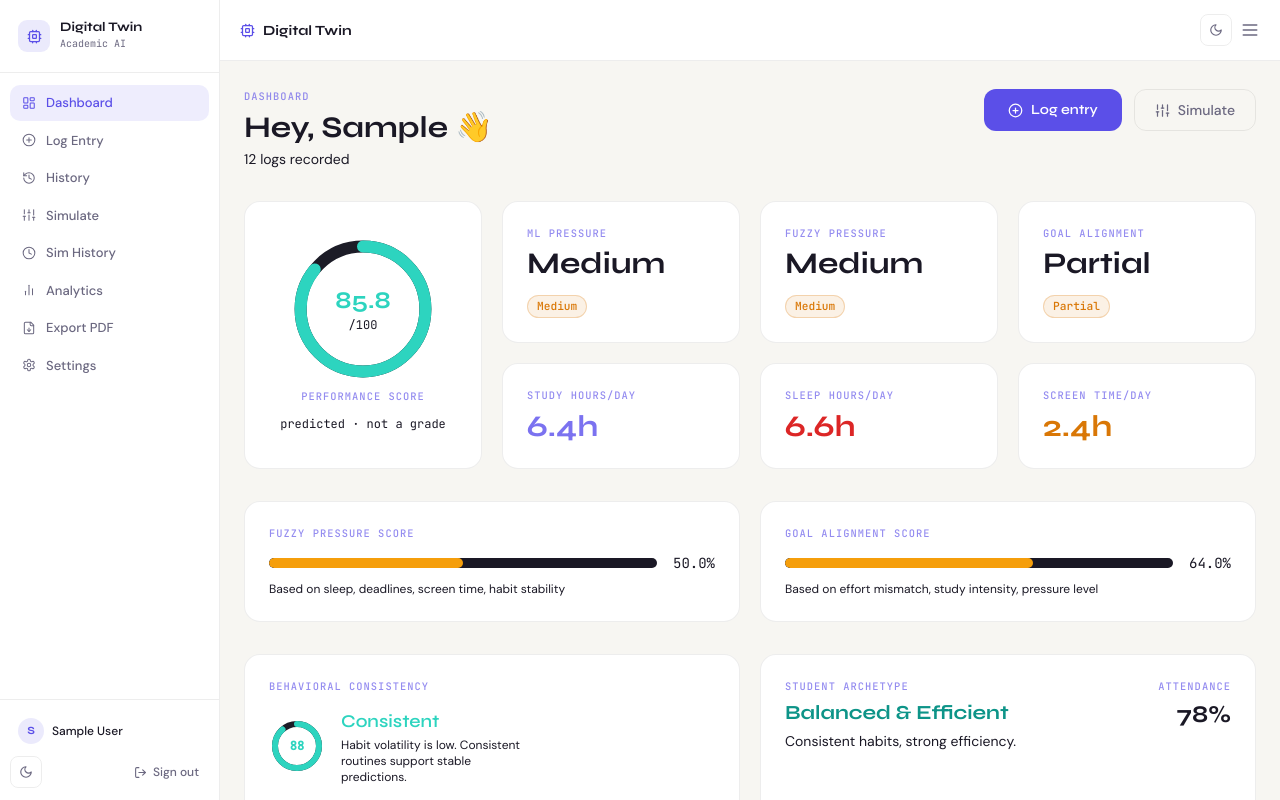
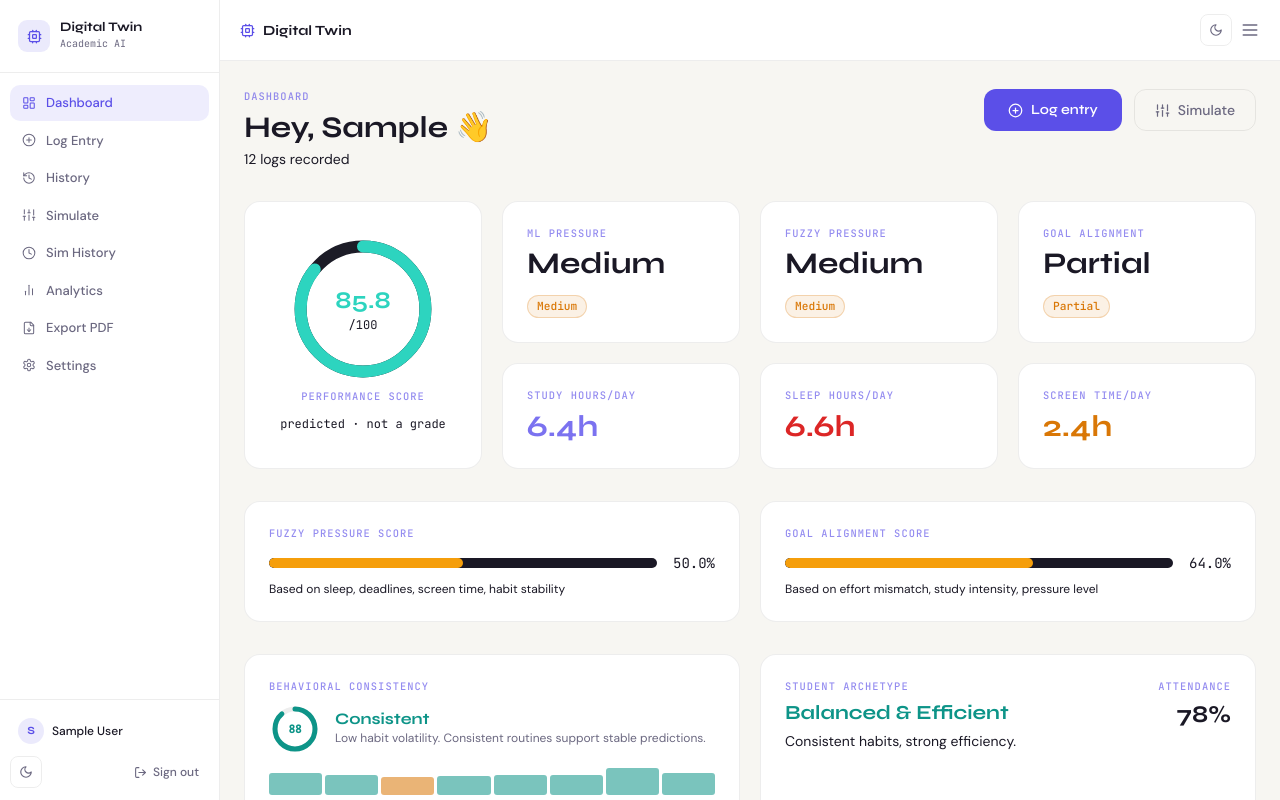
Before and after one commit to krishsinghal-5961/minor2-digital-twin, a React (Vite) app in the folder frontend/: page /app in a window 1280 px wide. Shown: the top 800 px of the page. Built offline with nearby package versions, Linux system fonts and the light colour scheme; no server answers; sample sign-in values are in the browser's storage.

Commit message:
Update ConsistencyCard.jsx

```diff
--- a/frontend/src/components/ConsistencyCard.jsx
+++ b/frontend/src/components/ConsistencyCard.jsx
@@ -1,63 +1,65 @@
-// Behavioral Consistency Score
 // notebook GROUP 3: habit_volatility_index = mean(study_vol3, sleep_vol3, screen_vol3)
-//   where _vol3 = shift(1).rolling(3, min_periods=2).std()
-// consistency = 1 - (hvi / 2.0)  [normalised to 0-1 range]
+// consistency = 1 - (hvi / 2.0)
 export default function ConsistencyCard({ score, logs }) {
   const hasData = score !== null && score !== undefined
   const pct     = hasData ? Math.round(score * 100) : null
-  const color   = !hasData ? '#ffffff20' : pct >= 70 ? '#2DD4BF' : pct >= 45 ? '#F59E0B' : '#F43F5E'
-  const label   = !hasData ? 'Insufficient data' : pct >= 70 ? 'Consistent' : pct >= 45 ? 'Moderate' : 'Volatile'
+  const color   = !hasData ? 'var(--color-muted)' : pct >= 70 ? '#0D9488' : pct >= 45 ? '#D97706' : '#DC2626'
+  const label   = !hasData ? 'No data yet' : pct >= 70 ? 'Consistent' : pct >= 45 ? 'Moderate' : 'Volatile'
   const desc    = !hasData
     ? 'Need 3+ logs to compute rolling habit volatility index.'
-    : pct >= 70
-    ? 'Habit volatility is low. Consistent routines support stable predictions.'
-    : pct >= 45
-    ? 'Some habit variation detected. Stabilising sleep and study hours will help.'
-    : 'High habit volatility. Erratic patterns increase workload pressure risk.'
+    : pct >= 70 ? 'Low habit volatility. Consistent routines support stable predictions.'
+    : pct >= 45 ? 'Some habit variation. Stabilising sleep and study hours will help.'
+    : 'High volatility detected. Erratic patterns increase workload pressure risk.'
 
   return (
-    <div className="card animate-fade-up" style={{animationDelay:'480ms',animationFillMode:'both',opacity:0}}>
-      <p className="section-label mb-3">Behavioral Consistency</p>
-      <div className="flex items-center gap-4 mb-4">
+    <div className="card">
+      <p className="section-label">Behavioral Consistency</p>
+
+      <div style={{display:'flex', alignItems:'center', gap:14, marginTop:8}}>
         {/* Ring */}
-        <div className="relative w-14 h-14 shrink-0">
-          <svg className="w-full h-full -rotate-90" viewBox="0 0 56 56">
-            <circle cx="28" cy="28" r="22" fill="none" stroke="#1C1C27" strokeWidth="6"/>
-            <circle cx="28" cy="28" r="22" fill="none"
-              stroke={color} strokeWidth="6"
-              strokeDasharray={`${((pct||0)/100)*138.2} 138.2`}
-              strokeLinecap="round"
-              style={{transition:'stroke-dasharray 1s ease'}}/>
+        <div style={{position:'relative', width:52, height:52, flexShrink:0}}>
+          <svg width={52} height={52} style={{transform:'rotate(-90deg)'}}>
+            <circle cx={26} cy={26} r={20} fill="none" stroke="var(--color-border)" strokeWidth={5}/>
+            <circle cx={26} cy={26} r={20} fill="none" stroke={color} strokeWidth={5}
+              strokeDasharray={`${((pct||0)/100)*125.7} 125.7`} strokeLinecap="round"
+              style={{transition:'stroke-dasharray 1s cubic-bezier(0.16,1,0.3,1)'}}/>
           </svg>
-          <div className="absolute inset-0 flex items-center justify-center">
-            <span className="font-mono text-xs font-bold" style={{color}}>
+          <div style={{position:'absolute', inset:0, display:'flex', alignItems:'center', justifyContent:'center'}}>
+            <span style={{fontFamily:'JetBrains Mono,monospace', fontSize:'0.6875rem', fontWeight:700, color}}>
               {hasData ? pct : '?'}
             </span>
           </div>
         </div>
+
         <div>
-          <p className="font-display font-semibold text-lg" style={{color}}>{label}</p>
-          <p className="text-paper/40 text-xs font-body mt-0.5 max-w-[180px]">{desc}</p>
+          <p style={{fontFamily:'Syne,sans-serif', fontWeight:700, fontSize:'1rem', color, lineHeight:1.1}}>{label}</p>
+          <p style={{fontFamily:'DM Sans,sans-serif', fontSize:'0.75rem', color:'var(--color-muted)', marginTop:3, lineHeight:1.45}}>
+            {desc}
+          </p>
         </div>
       </div>
 
-      {/* Sparkline bars — habit stability per log */}
+      {/* Habit stability sparkline */}
       {logs && logs.length >= 3 && (
-        <div className="flex gap-1">
-          {logs.slice(-7).map((l, i) => {
+        <div style={{display:'flex', gap:3, marginTop:12, alignItems:'flex-end', height:28}}>
+          {logs.slice(-8).map((l, i) => {
             const v = l.habit_stability ?? 0.5
-            const c = v > 0.65 ? '#2DD4BF' : v > 0.4 ? '#F59E0B' : '#F43F5E'
+            const c = v > 0.65 ? '#0D9488' : v > 0.4 ? '#D97706' : '#DC2626'
             return (
-              <div key={i} className="flex-1 h-7 rounded flex items-end overflow-hidden bg-ink" title={`habit_stability: ${v.toFixed(3)}`}>
-                <div className="w-full rounded" style={{height:`${Math.max(10,v*100)}%`, background:c, opacity:0.65}}/>
-              </div>
+              <div key={i} title={`habit_stability: ${v.toFixed(3)}`}
+                style={{
+                  flex:1, borderRadius:3,
+                  height: `${Math.max(20, v*100)}%`,
+                  background:c, opacity:0.55,
+                  transition:'height 0.6s cubic-bezier(0.16,1,0.3,1)',
+                }}/>
             )
           })}
         </div>
       )}
 
-      <p className="text-paper/15 text-xs font-mono mt-2">
-        habit_volatility_index = mean(study_vol3, sleep_vol3, screen_vol3) · normalised /2.0
+      <p style={{fontFamily:'JetBrains Mono,monospace', fontSize:'0.6rem', color:'var(--color-muted)', opacity:0.6, marginTop:8}}>
+        HVI = mean(study_vol3, sleep_vol3, screen_vol3) · consistency = 1 − HVI/2.0
       </p>
     </div>
   )
```
